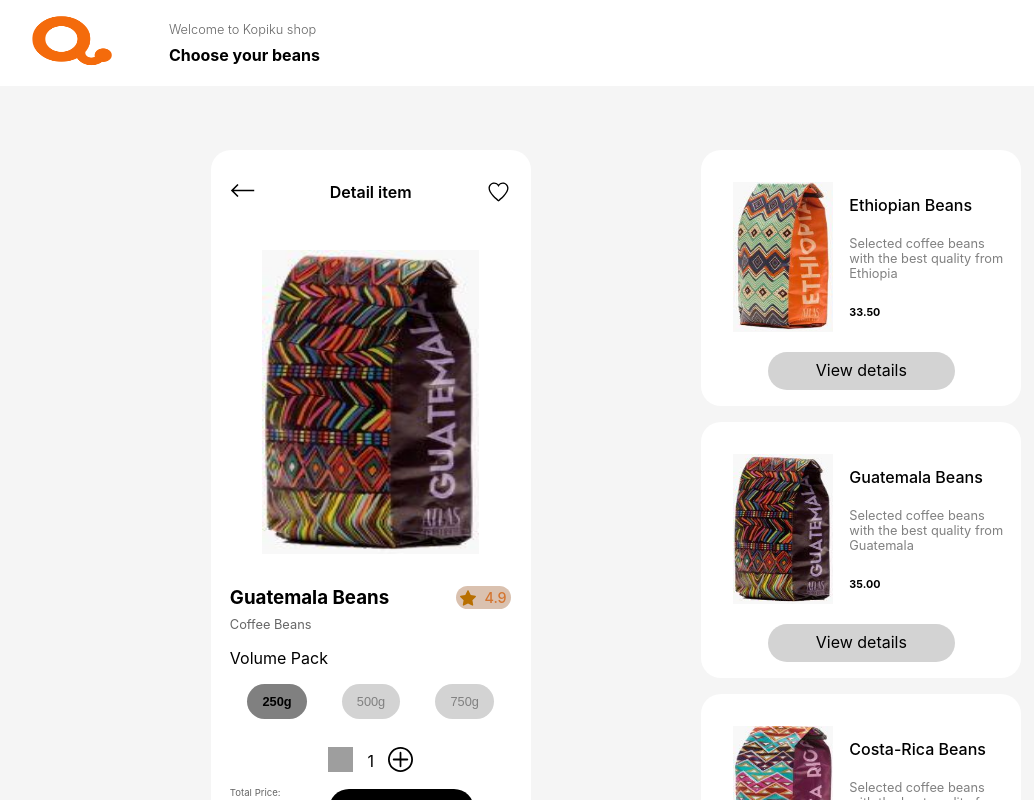
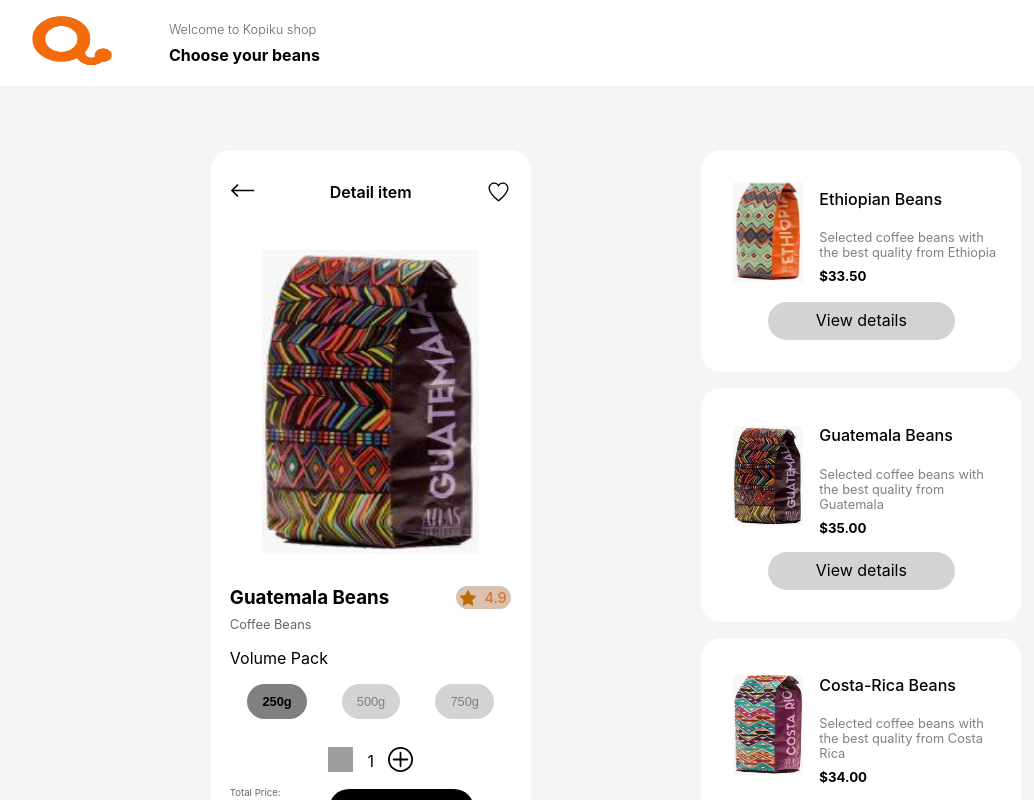
Before and after one commit to Xyzeebit/kopiku, a React (Create React App) app: page /beans/1232gfdsh92 in a window 1280 px wide. Shown: the top 800 px of the page, without its empty margins (24-1058 px from the left). Built offline with nearby package versions, Linux system fonts and the light colour scheme; grey boxes are pictures that could not be loaded.

Commit message:
added coffee beans item list component

```diff
--- a/src/pages/Details.js
+++ b/src/pages/Details.js
@@ -189,23 +189,23 @@ const BeansList = ({ beans }) => {
     <div className="more__beans">
       {beans.map((bean) => {
         return (
-          <div key={bean.id} className="more__beans--item">
+          <div key={bean._id} className="more__beans--item">
             <div className="flex-start">
               <div className="more__bean--img_container">
                 <img
                   src={bean.image}
                   alt={bean.title}
-                  width={100}
-                  height={150}
+                  width={70}
+                  height={100}
                 />
               </div>
               <div>
                 <h4>{bean.title}</h4>
                 <p>{bean.description}</p>
-                <h6>{bean.price}</h6>
+                <h5>${bean.price}</h5>
               </div>
             </div>
-            <Link to={`/beans/${beans._id}`}>View details</Link>
+            <Link to={`/beans/${bean._id}`}>View details</Link>
           </div>
         );
       })}
--- a/src/sass/shop.scss
+++ b/src/sass/shop.scss
@@ -256,13 +256,22 @@
         font-size: 0.8rem;
         font-weight: 400;
         color: gray;
+        margin-block-start: 0.5rem;
+        margin-block-end: 0.5rem;
     }
+    h5 {
+        margin-block-start: 0.5rem;
+        margin-block-end: 1rem;
+    }
+
 }
 .more__bean--img_container {
     padding: 1rem;
 }
 .more__beans--item a {
     padding: 8px 3rem 10px 3rem;
+    margin-block-end: 1rem;
+    font-weight: 400;
     border-radius: 20px;
     background: lightgrey;
     border: none;
--- a/src/styles/shop.css
+++ b/src/styles/shop.css
@@ -262,6 +262,12 @@
   font-size: 0.8rem;
   font-weight: 400;
   color: gray;
+  margin-block-start: 0.5rem;
+  margin-block-end: 0.5rem;
+}
+.flex-start h5 {
+  margin-block-start: 0.5rem;
+  margin-block-end: 1rem;
 }
 
 .more__bean--img_container {
@@ -270,6 +276,8 @@
 
 .more__beans--item a {
   padding: 8px 3rem 10px 3rem;
+  margin-block-end: 1rem;
+  font-weight: 400;
   border-radius: 20px;
   background: lightgrey;
   border: none;
```
Also changed, not shown: 1 other file (tests, documents, lock files or other folders).
